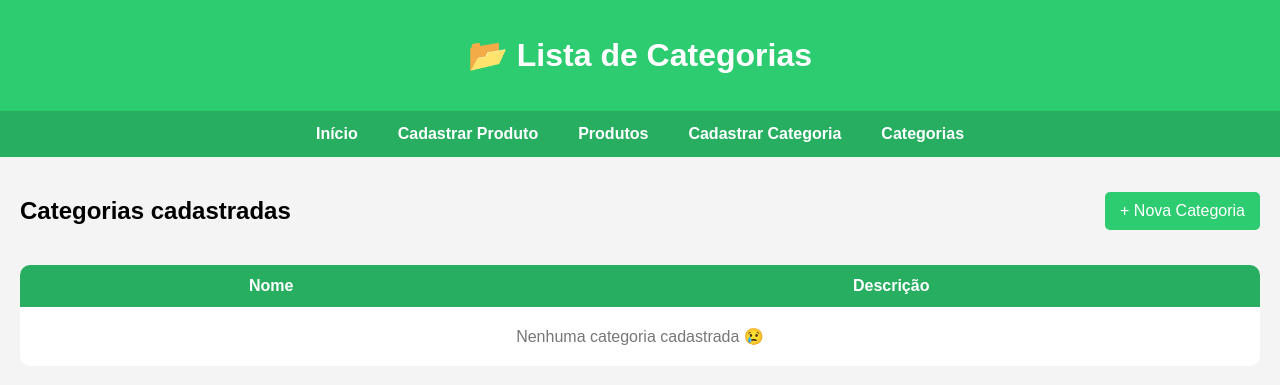
After one commit to Kaylan515/Atividade-FASTAPI---ORM, a FastAPI app: template templates/categorias.html in a window 1280 px wide. The commit adds this page. Shown: the top 385 px of the page. Run offline with FastAPI, Linux system fonts and the light colour scheme; the template is opened without the code that fills it, so the values that code supplies are empty.

Commit message:
Finalizando rota de categorias ✅

```diff
--- a/main.py
+++ b/main.py
@@ -84,3 +84,48 @@ def formulario_categoria(request: Request):
         "cadastro_categoria.html",
         {"request": request}
     )
+
+#Rota para cadastrar categoria
+@app.post("/categorias")
+def cadastrar_categoria(
+    nome: str = Form(...),
+    descricao: str = Form(...),
+    db: Session = Depends(get_db)
+):
+    nova_categoria = Categoria(
+        nome=nome,
+        descricao=descricao
+    )
+
+    db.add(nova_categoria)
+    db.commit()
+
+    return RedirectResponse(url="/listar_categorias", status_code=303)
+
+#Rota para listar categorias
+@app.get("/listar_categorias")
+def listar_categorias(
+    request: Request,
+    db: Session = Depends(get_db)
+):
+    categorias = db.query(Categoria).all()
+
+    return templates.TemplateResponse(
+        request,
+        "categorias.html",
+        {"request": request, "categorias": categorias}
+    )
+
+#Rota para deletar categoria
+@app.post("/categorias/{id}/deletar")
+def deletar_categoria(
+    id: int,
+    db: Session = Depends(get_db)
+):
+    categoria = db.query(Categoria).get(id)
+
+    if categoria:
+        db.delete(categoria)
+        db.commit()
+
+    return RedirectResponse(url="/listar_categorias", status_code=303)
--- /dev/null
+++ b/templates/categorias.html
@@ -0,0 +1,166 @@
+<!DOCTYPE html>
+<html lang="pt-br">
+<head>
+<meta charset="UTF-8">
+<meta name="viewport" content="width=device-width, initial-scale=1.0">
+<title>Lista de Categorias</title>
+
+<style>
+    body {
+        margin: 0;
+        font-family: Arial, sans-serif;
+        background: #f4f4f4;
+    }
+
+    header {
+        background: #2ecc71;
+        color: white;
+        text-align: center;
+        padding: 15px;
+    }
+
+    nav {
+        background: #27ae60;
+        display: flex;
+        justify-content: center;
+    }
+
+    nav a {
+        color: white;
+        padding: 14px 20px;
+        text-decoration: none;
+        font-weight: bold;
+    }
+
+    nav a:hover {
+        background: #1e8449;
+    }
+
+    .container {
+        padding: 20px;
+    }
+
+    .topo {
+        display: flex;
+        justify-content: space-between;
+        align-items: center;
+    }
+
+    .btn {
+        background: #2ecc71;
+        color: white;
+        padding: 10px 15px;
+        text-decoration: none;
+        border-radius: 5px;
+    }
+
+    .btn:hover {
+        background: #27ae60;
+    }
+
+    table {
+        width: 100%;
+        margin-top: 20px;
+        border-collapse: collapse;
+        background: white;
+        border-radius: 10px;
+        overflow: hidden;
+    }
+
+    th, td {
+        padding: 12px;
+        text-align: center;
+    }
+
+    th {
+        background: #27ae60;
+        color: white;
+    }
+
+    tr:nth-child(even) {
+        background: #f2f2f2;
+    }
+
+    tr:hover {
+        background: #e8f8f5;
+    }
+
+    .btn-deletar {
+        background: #e74c3c;
+        color: white;
+        border: none;
+        padding: 6px 10px;
+        cursor: pointer;
+        border-radius: 5px;
+    }
+
+    .btn-deletar:hover {
+        background: #c0392b;
+    }
+
+    .vazio {
+        text-align: center;
+        padding: 20px;
+        color: #777;
+    }
+</style>
+</head>
+<body>
+
+<header>
+    <h1>📂 Lista de Categorias</h1>
+</header>
+
+<nav>
+    <a href="/">Início</a>
+    <a href="/produtos/cadastro">Cadastrar Produto</a>
+    <a href="/listar_produtos">Produtos</a>
+    <a href="/categorias/cadastro">Cadastrar Categoria</a>
+    <a href="/listar_categorias">Categorias</a>
+</nav>
+
+<div class="container">
+
+    <div class="topo">
+        <h2>Categorias cadastradas</h2>
+        <a href="/categorias/cadastro" class="btn">+ Nova Categoria</a>
+    </div>
+
+    <table>
+        <thead>
+            <tr>
+                <th>Nome</th>
+                <th>Descrição</th>
+            </tr>
+        </thead>
+
+        <tbody>
+            {% if categorias %}
+                {% for categoria in categorias %}
+                <tr>
+                    <td>{{ categoria.nome }}</td>
+                    <td>{{ categoria.descricao }}</td>
+                    <td>
+                        <form action="/categorias/{{ categoria.id }}/deletar" method="post"
+                              onsubmit="return confirm('Deseja deletar esta categoria?');">
+                            <button type="submit" class="btn-deletar">
+                                🗑️ Deletar
+                            </button>
+                        </form>
+                    </td>
+                </tr>
+                {% endfor %}
+            {% else %}
+                <tr>
+                    <td colspan="3" class="vazio">
+                        Nenhuma categoria cadastrada 😢
+                    </td>
+                </tr>
+            {% endif %}
+        </tbody>
+    </table>
+
+</div>
+
+</body>
+</html>
--- a/templates/index.html
+++ b/templates/index.html
@@ -73,6 +73,8 @@
         <a href="/">Início</a>
         <a href="/produtos/cadastro">Cadastrar Produto</a>
         <a href="/listar_produtos">Listar Produtos</a>
+        <a href="/categorias/cadastro">Cadastrar Categoria</a>
+        <a href="/listar_categorias">Listar Categorias</a>
     </nav>
 
     <div class="container">
--- a/templates/produtos.html
+++ b/templates/produtos.html
@@ -96,6 +96,8 @@
 <nav>
     <a href="/">Início</a>
     <a href="/produtos/cadastro">Cadastrar Produto</a>
+    <a href="/listar_produtos">Produtos</a>
+    <a href="/listar_categorias">Categorias</a>
 </nav>
 
 <div class="container">
```
